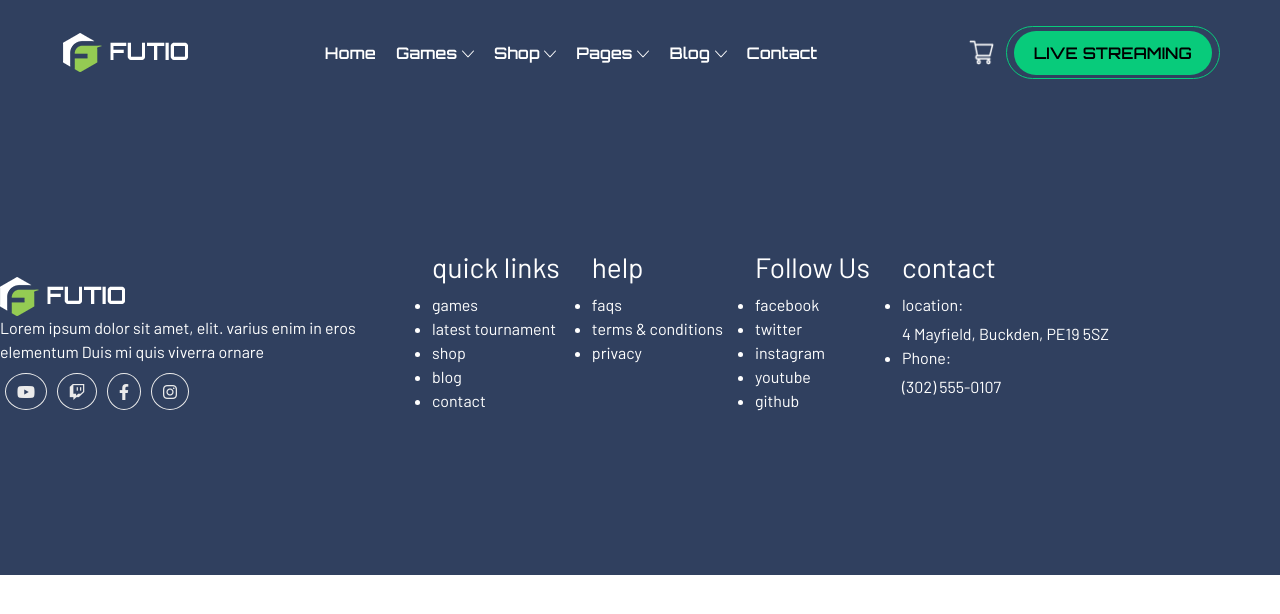
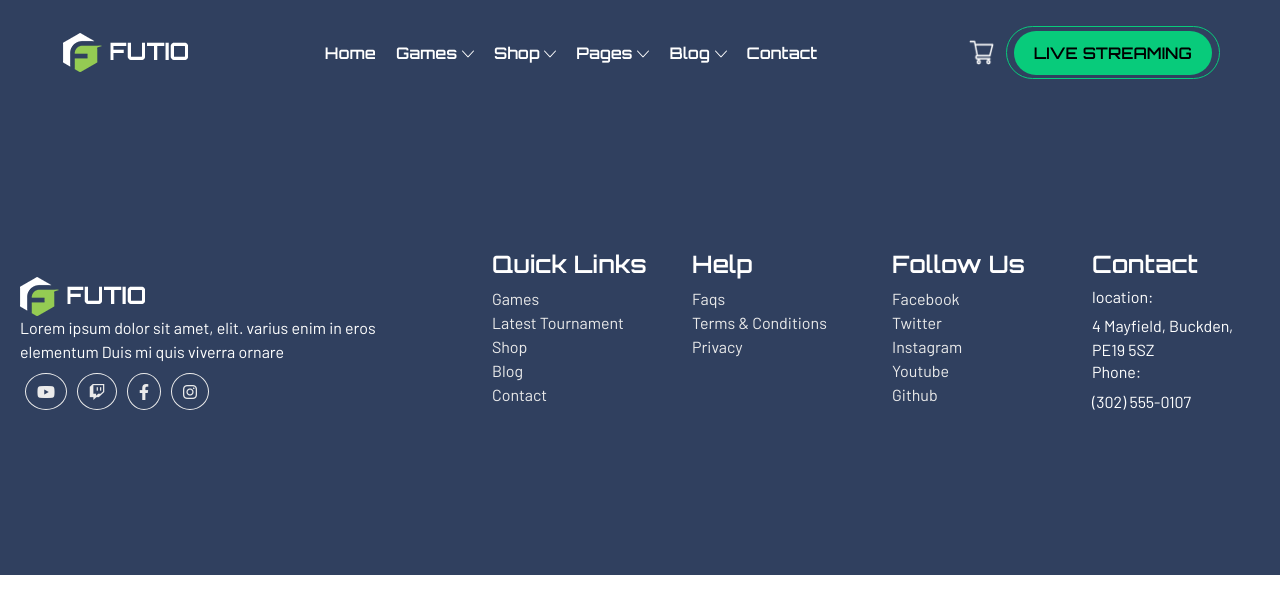
Before and after one commit to GiacomoArena/proj-html-vuejs, a Vue app: page / in a window 1280 px wide. Shown: the top 614 px of the page. Built offline with nearby package versions, Linux system fonts and the light colour scheme.

Commit message:
update footer

```diff
--- a/src/components/Footer.vue
+++ b/src/components/Footer.vue
@@ -32,7 +32,7 @@
         <h3>quick links</h3>
         <li v-for="(link,i) in quickLink"
         :key="i">
-        {{ link.text }}
+        <a href="#">{{ link.text }}</a>
         </li>
       </ul>
 
@@ -40,7 +40,7 @@
         <h3>help</h3>
         <li v-for="(link,i) in help"
         :key="i">
-        {{ link.text }}
+        <a href="#">{{ link.text }}</a>
         </li>
       </ul>
 
@@ -48,7 +48,7 @@
         <h3>Follow Us</h3>
         <li v-for="(link,i) in followUs"
         :key="i">
-        {{ link.text }}
+        <a href="#">{{ link.text }}</a>
         </li>
       </ul>
 
@@ -81,6 +81,7 @@
     color: white;
     background-color:$my-blue;
     display: flex;
+    justify-content: space-around;
     align-items: center;
     .futio-social{
       width: 400px;
@@ -95,6 +96,24 @@
     }
     .info-section{
       display: flex;
+      ul{
+        width: 200px;
+        list-style: none;
+        a{
+          text-decoration: none;
+          color: $my-white;
+          text-transform: capitalize;
+          &:hover{
+            color: $my-lightgreen;
+          }
+        }
+      }
+      h3{
+        text-transform: capitalize;
+        font-family: $primary-font;
+        font-weight: 600;
+        font-size: 1.5rem;
+      }
     }
   }
 </style>
```
